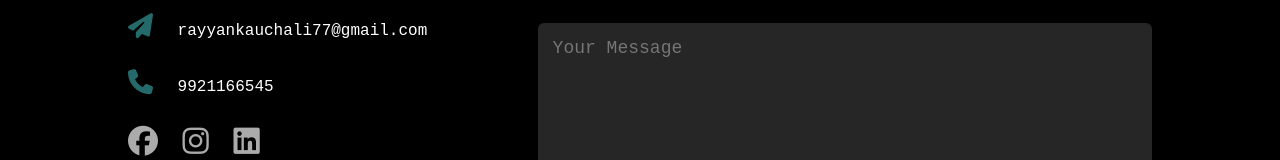
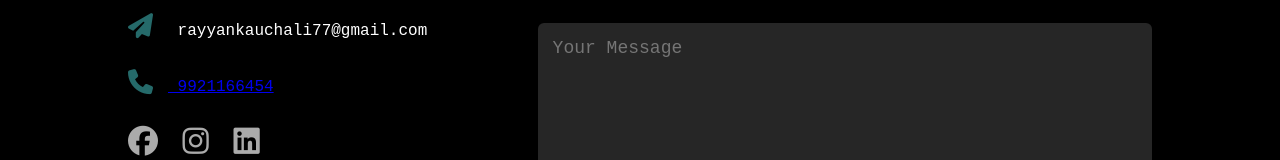
Before and after one commit to RayyanKauchali/portfolio, a plain HTML site: page index.html in a window 1280 px wide. Shown: the part 2347-2507 px from the top of the page. Drawn offline with Linux system fonts and the light colour scheme.

Commit message:
Update index.html

```diff
--- a/index.html
+++ b/index.html
@@ -127,7 +127,7 @@
                 <div class="contact-left">
                     <h1 class="sub-title">Contact Me</h1>
                     <p><i class="fa-solid fa-paper-plane"></i> rayyankauchali77@gmail.com</p>
-                    <p><i class="fa-solid fa-phone"></i> 9921166545</p>
+                    <p><i class="fa-solid fa-phone"></i><a href="tel:+91 9921166454"> 9921166454</a></p>
                     <div class="social-icons">
                         <a href="https://m.facebook.com/100035925608842/" target="_blank"><i class="fab fa-facebook"></i></a>
                         <a href="https://www.instagram.com/rayyan_kauchali/" target="_blank"><i class="fa-brands fa-instagram"></i></a>
```
